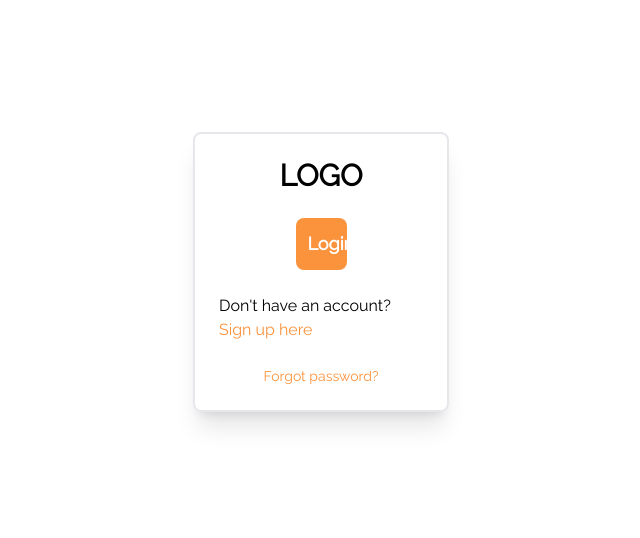
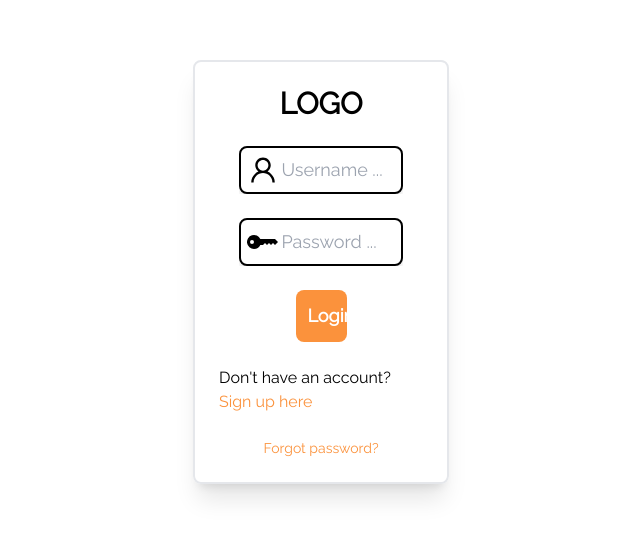
Before and after one commit to dxmv/carStories, a React (Create React App) app in the folder client/: page /login in a window 1280 px wide. Shown: the part 128-666 px from the top of the page, without its empty margins (319-959 px from the left). Built offline with nearby package versions, Linux system fonts and the light colour scheme.

Commit message:
Login backend integration

```diff
--- a/client/src/components/PostComponent/Post.tsx
+++ b/client/src/components/PostComponent/Post.tsx
@@ -55,7 +55,8 @@ export default function Post({ post }: { post: PostType }) {
 					{post.likes.length}
 				</div>
 				<div className="flex flex-col items-center">
-					<AiOutlineComment size={36} />0
+					<AiOutlineComment size={36} />
+					{post.comments.length}
 				</div>
 			</div>
 		</div>
--- a/client/src/pages/Login/Login.tsx
+++ b/client/src/pages/Login/Login.tsx
@@ -1,29 +1,105 @@
-import React from "react";
+import React, { useState } from "react";
 import { Link } from "react-router-dom";
 import Field from "../../components/AccountField/Field";
 import { BsFillKeyFill } from "react-icons/bs";
 import { AiOutlineUser } from "react-icons/ai";
+import { useLoginMutation } from "../../redux/api/userSlice";
+
+interface LoginState {
+	username: string;
+	password: string;
+}
+
+interface ErrorState {
+	usernameError: string;
+	passwordError: string;
+}
 
 export default function Login() {
+	const [user, setUser] = useState<LoginState>({ username: "", password: "" });
+	const [error, setError] = useState<ErrorState>({
+		usernameError: "",
+		passwordError: "",
+	});
+	const [login, loginResult] = useLoginMutation();
+
+	const setUsername = (e: React.ChangeEvent<HTMLInputElement>) => {
+		if (e.target.value === "") {
+			return;
+		}
+		const res =
+			/^[a-zA-Z0-9](_(?!(\.|_))|\.(?!(_|\.))|[a-zA-Z0-9]){6,18}[a-zA-Z0-9]$/.exec(
+				e.target.value
+			);
+		if (res) {
+			setUser(prev => {
+				return { ...prev, username: e.target.value };
+			});
+			setError(prev => {
+				return { ...prev, usernameError: "" };
+			});
+		} else {
+			setError(prev => {
+				return {
+					...prev,
+					usernameError: "Incorrect username format",
+				};
+			});
+		}
+	};
+
+	const setPassword = (e: React.ChangeEvent<HTMLInputElement>) => {
+		if (e.target.value === "") {
+			return;
+		}
+		const res = /^(?=.*[A-Za-z])(?=.*\d)[A-Za-z\d]{8,}$/.exec(e.target.value);
+		if (res) {
+			setUser(prev => {
+				return { ...prev, password: e.target.value };
+			});
+			setError(prev => {
+				return { ...prev, passwordError: "" };
+			});
+		} else {
+			setError(prev => {
+				return {
+					...prev,
+					passwordError:
+						"Password must be at least 8 characters long, contain at least one letter and number  ",
+				};
+			});
+		}
+	};
+
+	const handleSubmit = async () => {
+		await login(user);
+		console.log(loginResult);
+	};
+
 	return (
 		<div className="w-screen h-screen overflow-hidden flex justify-center items-center">
 			<div className="flex flex-col items-center w-1/5  p-6 shadow-xl rounded-lg border-2">
 				<h1 className="mb-6 font-bold text-3xl">LOGO</h1>
-				{/* <Field
+				<Field
 					type="text"
 					icon={<AiOutlineUser className="absolute top-2 left-2" size={32} />}
 					placeholder="Username ..."
-					error="a"
-					value="a"
+					error={error.usernameError}
+					value={user.username}
+					setValue={setUsername}
 				/>
 				<Field
 					type="password"
 					icon={<BsFillKeyFill className="absolute top-2 left-2" size={32} />}
 					placeholder="Password ..."
-					error="a"
-					value="a"
-				/> */}
-				<button className="mb-6 bg-orange-400 w-1/4 p-3 font-bold text-white rounded-lg text-lg">
+					error={error.passwordError}
+					value={user.password}
+					setValue={setPassword}
+				/>
+				<button
+					className="mb-6 bg-orange-400 w-1/4 p-3 font-bold text-white rounded-lg text-lg"
+					onClick={handleSubmit}
+				>
 					Login
 				</button>
 				<p className="text-md">
--- a/client/src/redux/api/userSlice.ts
+++ b/client/src/redux/api/userSlice.ts
@@ -2,11 +2,18 @@ import { apiSlice } from "./apiSlice";
 
 export const userApi = apiSlice.injectEndpoints({
 	endpoints: build => ({
-		example: build.query({
-			query: () => "test",
+		login: build.mutation<
+			{ token: string },
+			{ username: string; password: string }
+		>({
+			query: user => ({
+				url: "/login",
+				method: "POST",
+				body: user,
+			}),
 		}),
 	}),
 	overrideExisting: false,
 });
 
-export const { useExampleQuery } = userApi;
+export const { useLoginMutation } = userApi;
```
